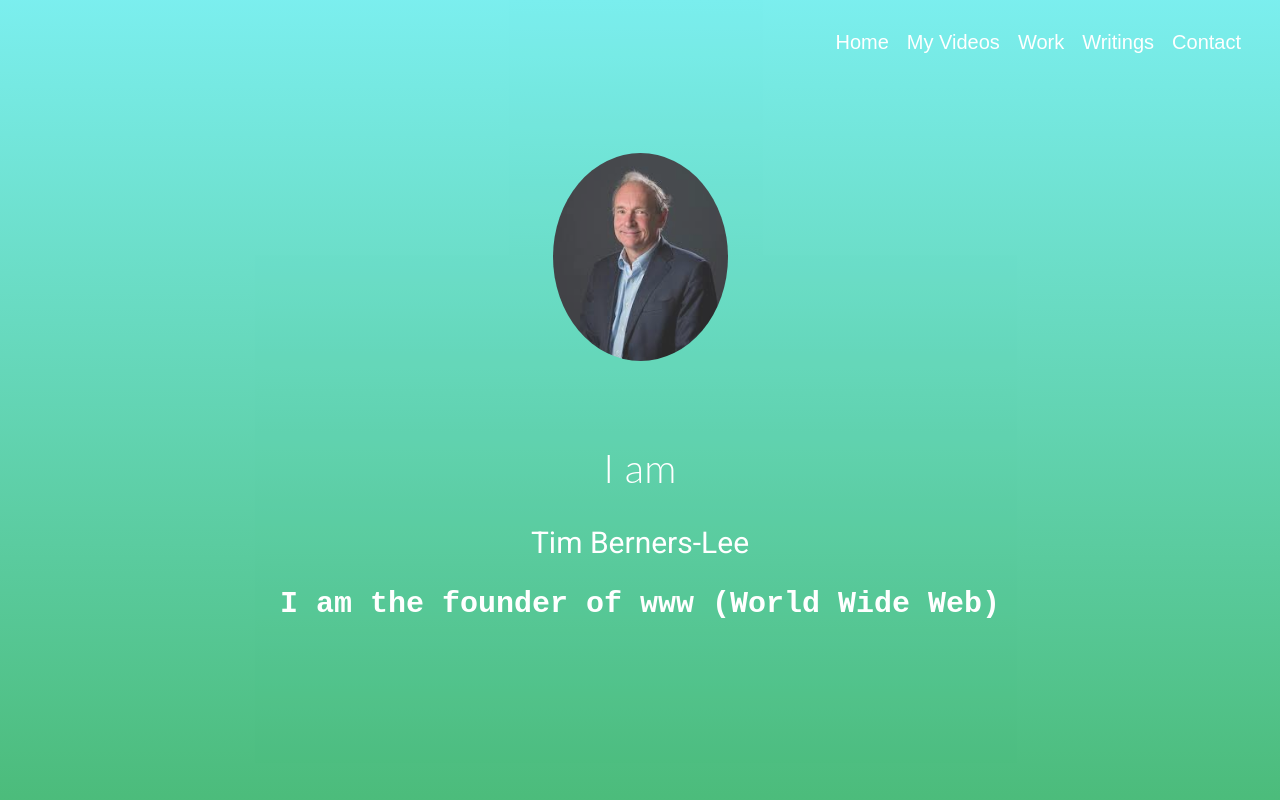
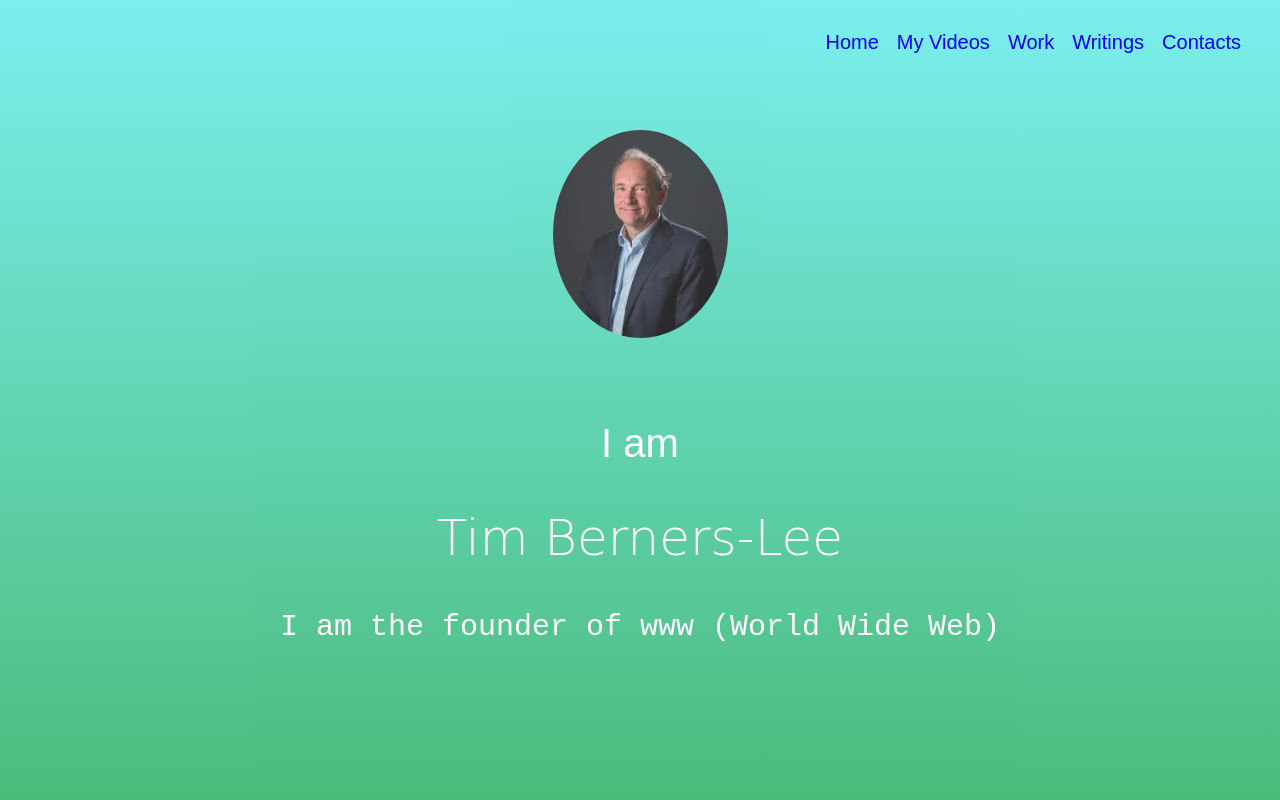
Before and after one commit to RameenH26/Portfolio, a plain HTML site: page index.html in a window 1280 px wide. Shown: the top 800 px of the page. Drawn offline with Linux system fonts and the light colour scheme.

Commit message:
Add files via upload

```diff
--- a/index.html
+++ b/index.html
@@ -8,11 +8,11 @@
 
     <body>
         <ul class="menu">
-            <li class="links">Home</li>
-            <li class="links">My Videos</li>
-            <li class="links">Work</li>
-            <li class="links">Writings</li>
-            <li class="links">Contact</li>
+            <li class="links"><a href="#welcome">Home</a></li>
+            <li class="links"><a href="#videos">My Videos</a></li>
+            <li class="links"><a href="#work">Work</a></li>
+            <li class="links"><a href="#writings">Writings</a></li>
+            <li class="links"><a href="#contacts">Contacts</a></li>
         </ul>
 
 
@@ -26,9 +26,37 @@
         </section>
         <section id="bio">
             <h1>Hi!</h1>
-            <div class="line">
+            <div class="line"></div>
                 <p>Sir Timothy John Berners-Lee OM KBE FRS FREng FRSA FBCS (born 8 June 1955), also known as TimBL, is an English computer scientist best known as the inventor of the World Wide Web. He is a Professorial Fellow of Computer Science at the University of Oxford and a professor at the Massachusetts Institute of Technology (MIT). Berners-Lee proposed an information management system on 12 March 1989, then implemented the first successful communication between a Hypertext Transfer Protocol (HTTP) client and server via the Internet in mid-November. Berners-Lee is the director of the World Wide Web Consortium (W3C) which oversees the continued development of the Web. He is also the founder of the World Wide Web Foundation and is a senior researcher and holder of the 3Com founders chair at the MIT Computer Science and Artificial Intelligence Laboratory (CSAIL). He is a director of the Web Science Research Initiative (WSRI) and a member of the advisory board of the MIT Center for Collective Intelligence. In 2011, he was named as a member of the board of trustees of the Ford Foundation. He is a founder and president of the Open Data Institute and is currently an advisor at social network MeWe.</p>
-            </div>
+
+        </section>
+
+        <section id="videos">
+            <h1>Videos</h1>
+            <div class="line"></div>
+            <iframe width="700" height="394" src="https://www.youtube.com/embed/OM6XIICm_qo" frameborder="0" allow="accelerometer; autoplay; clipboard-write; encrypted-media; gyroscope; picture-in-picture" allowfullscreen></iframe>
+            <br>
+            <br>
+            <iframe width="700" height="394" src="https://www.youtube.com/embed/J8hzJxb0rpc" frameborder="0" allow="accelerometer; autoplay; clipboard-write; encrypted-media; gyroscope; picture-in-picture" allowfullscreen></iframe>
+        </section>
+
+        <section id="work">
+            <h1>Work</h1>
+            <div class="line"></div>
+            <iframe width="1000" height="400" src="https://en.wikipedia.org/wiki/Tim_Berners-Lee#Career_and_research" frameborder="0" allow="accelerometer; autoplay; clipboard-write; encrypted-media; gyroscope; picture-in-picture" allowfullscreen></iframe>
+        </section>
+
+        <section id="writings">
+            <h1>Writings</h1>
+            <div class="line"></div>
+            <a class="article" href="https://webfoundation.org/2019/03/web-birthday-30/" target="_blank">30 years on, what's next ForTheWeb</a>
+            <br>
+            <a class="article" href="https://interestingengineering.com/how-did-tim-berners-lee-change-the-world-with-the-world-wide-web#:~:text=Tim%20Berners%2DLee%20is%20often,of%20domains%20to%20the%20mix." target="_blank">How did Tim Berners-Lee change the world with the World Wide Web?</a>
+        </section>
+
+        <section id="contacts">
+            <h1>Contacts</h1>
+            <div class="line"></div>
         </section>
     </body>
 </html>
--- a/main.css
+++ b/main.css
@@ -1,15 +1,19 @@
-body{
+body {
     margin: 0;
     padding-top: 800px;
+    text-align: center;
 }
-.profile{
+
+.profile {
     width: 175px;
     margin-bottom: 50px;
     border-radius: 50%;
+
 }
-#welcome{
+
+#welcome {
+
     position: absolute;
-    overflow: hidden;
     height: 800px;
     color: #FFFFFF;
     left: 0;
@@ -21,69 +25,101 @@ body{
     display: table;
     width: 100%;
     height: 100%;
+    z-index: 9;
+
 }
-h1{
+
+
+
+h1 {
+
     font-size: 40px;
+    font-family: sans-serif;
+    font-weight: 300;
+
+}
+
+#name {
+    font-size: 50px;
     line-height: 1.2;
-    font-family: 'Lato', sans-serif;
+    font-family: 'Cinzel Decorative', cursive;
+
+}
+
+h2 {
+    font-size: 30px;
     font-weight: 300;
-}
-#name{
-    font-size: 30px;
-    line-height: 1.2;
-    font-family: 'Roboto', sans-serif;
-}
-h2{
-    font-size: 30px;
-    font-weight: 300px;
     line-height: 1.2;
     font-family: monospace;
 }
 
-#bio{
+#bio {
+
     padding: 50px;
     text-align: center;
-    font-size: 42px;
 }
 
-.line{
+.line {
     height: 6px;
     background-color: #000;
     width: 70px;
     margin: 8px auto;
 }
-p{
-   max-width: 450px;
-margin: 25px auto;
+
+
+p {
+    max-width: 450px;
+    margin: 25px auto;
     font-size: 17px;
     line-height: 1.3;
 }
 
-.parallax-inner{
+.parallax-inner {
+
     display: table-cell;
     position: relative;
     text-align: center;
     vertical-align: middle;
+
 }
-.menu{
+
+
+.menu {
     list-style: none;
-    font-family: sans-serif;
-    position: absolute;
+    position: fixed;
     top: 10px;
     right: 30px;
+    cursor: pointer;
     z-index: 10;
-    cursor: pointer;
+
 }
-.links{
+
+
+
+.links {
     float: left;
-    color: #fff;
+    color: fuchsia;
     padding-top: 5px;
     padding-left: 9px;
     padding-right: 9px;
     padding-bottom: 5px;
     font-family: fantasy;
-    font-size: 20px;
+    font-size: 20px
 }
+
 .links:hover {
-    background-color: dodgerblue;
+    background-color: aqua;
 }
+
+html {
+    scroll-behavior: smooth;
+}
+
+a {
+    text-decoration: none;
+}
+
+
+.article:hover {
+    color:fuchsia;
+}
```
